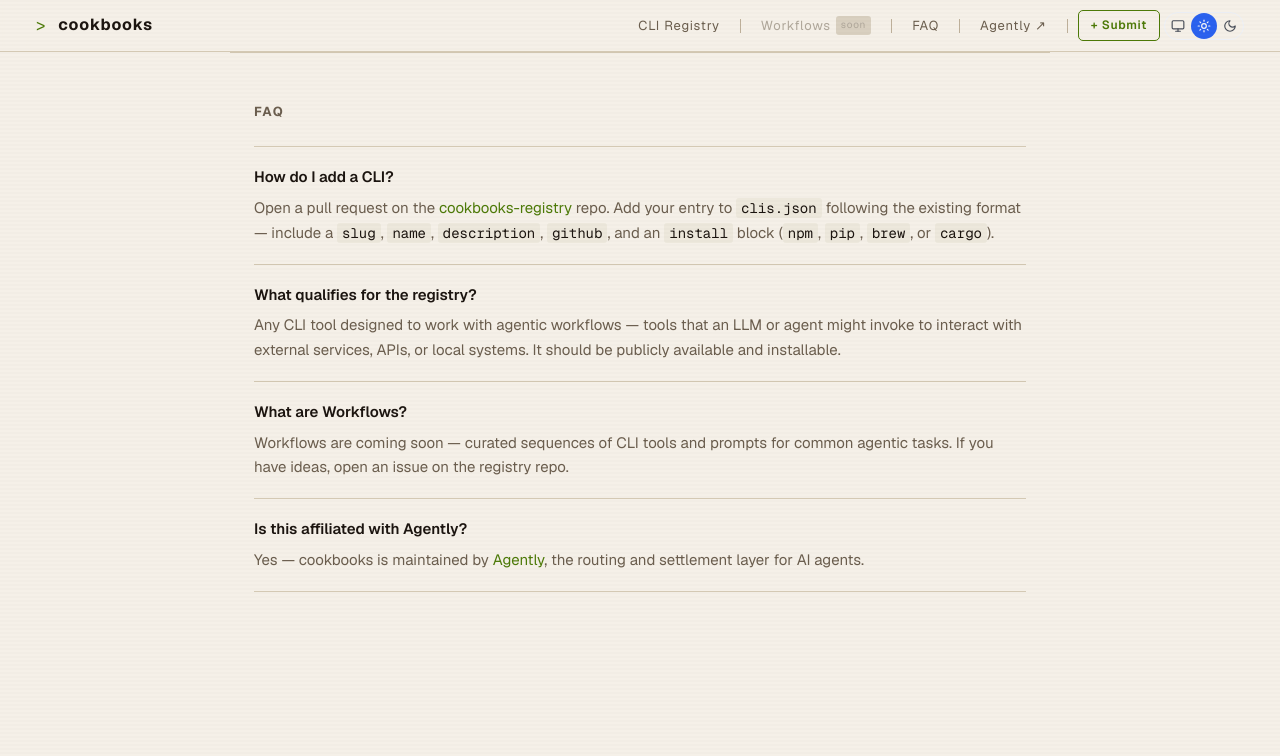
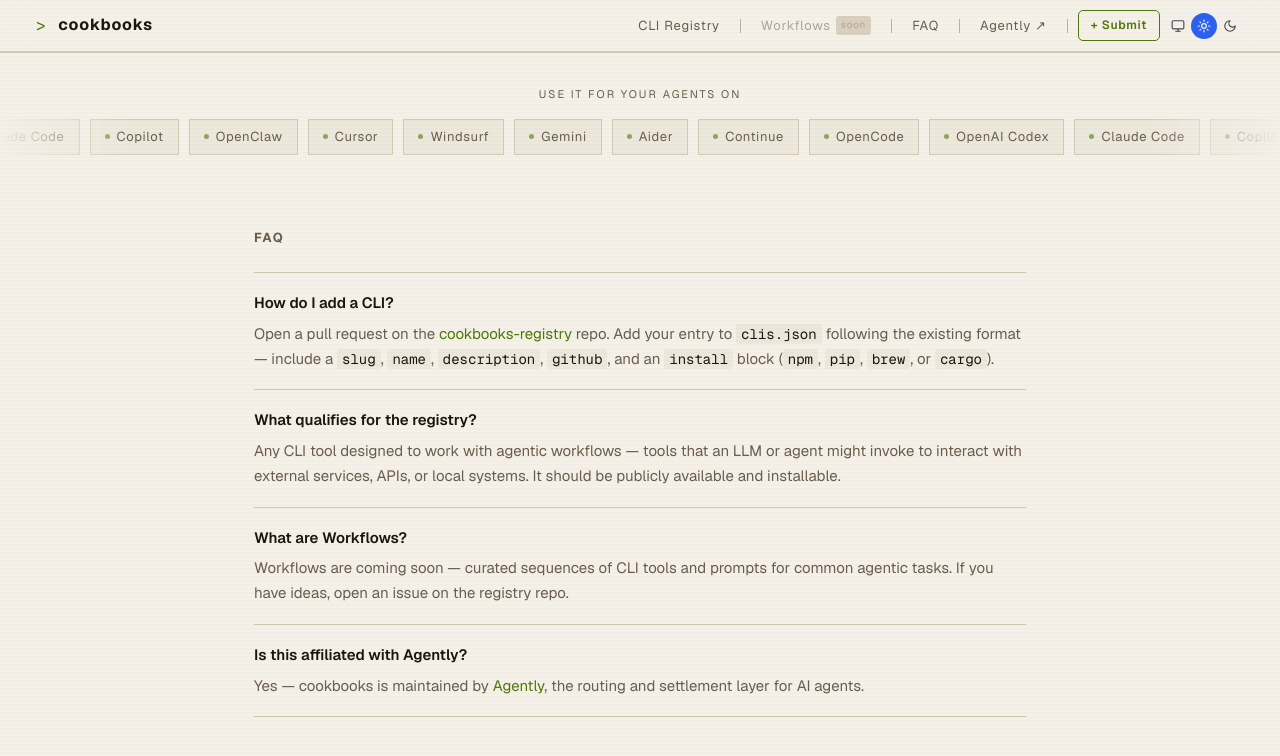
Before and after one commit to AgentlyHQ/cookbooks-app, a Next.js app: page /faq in a window 1280 px wide. Shown: the top 756 px of the page. Built offline with nearby package versions, Linux system fonts and the light colour scheme; no server answers.

Commit message:
feat: updates

```diff
--- a/app/_components/AgentsCarousel.tsx
+++ b/app/_components/AgentsCarousel.tsx
@@ -1,7 +1,9 @@
+import React from "react";
+
 const AGENTS = [
-  "Claude Code", "Cursor", "GitHub Copilot", "Cline", "OpenAI Codex",
-  "Windsurf", "Roo", "Gemini CLI", "Kilo", "Aider", "Continue",
-  "Devin", "SWE-agent", "OpenCode", "Goose", "Amp", "Droid", "Trae",
+  "OpenAI Codex", "Claude Code", "Copilot", "OpenClaw",
+  "Cursor", "Windsurf", "Gemini", "Aider",
+  "Continue", "OpenCode",
 ];
 
 const ALL = [...AGENTS, ...AGENTS]; // duplicate for seamless loop
@@ -9,7 +11,7 @@
 export function AgentsCarousel() {
   return (
     <section className="cb-agents">
-      <p className="cb-agents-label">Trusted by agentic tools</p>
+      <p className="cb-agents-label">Use it for your agents on</p>
       <div className="cb-carousel-outer">
         <div className="cb-carousel-track">
           {ALL.map((name, i) => (
--- a/app/faq/page.tsx
+++ b/app/faq/page.tsx
@@ -1,5 +1,6 @@
 import type { Metadata } from "next";
 import { LandingHeader } from "@/app/_components/LandingHeader";
+import { AgentsCarousel } from "@/app/_components/AgentsCarousel";
 import { FaqSection } from "@/app/_components/FaqSection";
 
 export const metadata: Metadata = {
@@ -12,6 +13,7 @@
     <div className="cb-root">
       <LandingHeader />
       <div style={{ paddingTop: "52px" }}>
+        <AgentsCarousel />
         <FaqSection />
       </div>
     </div>
--- a/app/globals.css
+++ b/app/globals.css
@@ -644,7 +644,6 @@
   max-width: 820px;
   margin: 0 auto;
   padding: 48px 24px 56px;
-  border-top: 1px solid var(--cb-border);
 }
 
 .cb-faq-title {
--- a/app/page.tsx
+++ b/app/page.tsx
@@ -2,6 +2,7 @@
 import { getGitHubStars } from "@/lib/github";
 import { LandingHeader } from "@/app/_components/LandingHeader";
 import { LandingHero } from "@/app/_components/LandingHero";
+import { AgentsCarousel } from "@/app/_components/AgentsCarousel";
 import { RegistrySection } from "@/app/_components/RegistrySection";
 
 export default async function HomePage() {
@@ -15,7 +16,8 @@
     <div className="cb-root">
       <LandingHeader />
       <LandingHero />
-<RegistrySection clis={clis} stars={stars} />
+      <AgentsCarousel />
+      <RegistrySection clis={clis} stars={stars} />
       <div id="workflows" />
       <div className="cb-footer-wrap">
         <footer className="cb-footer">
```
